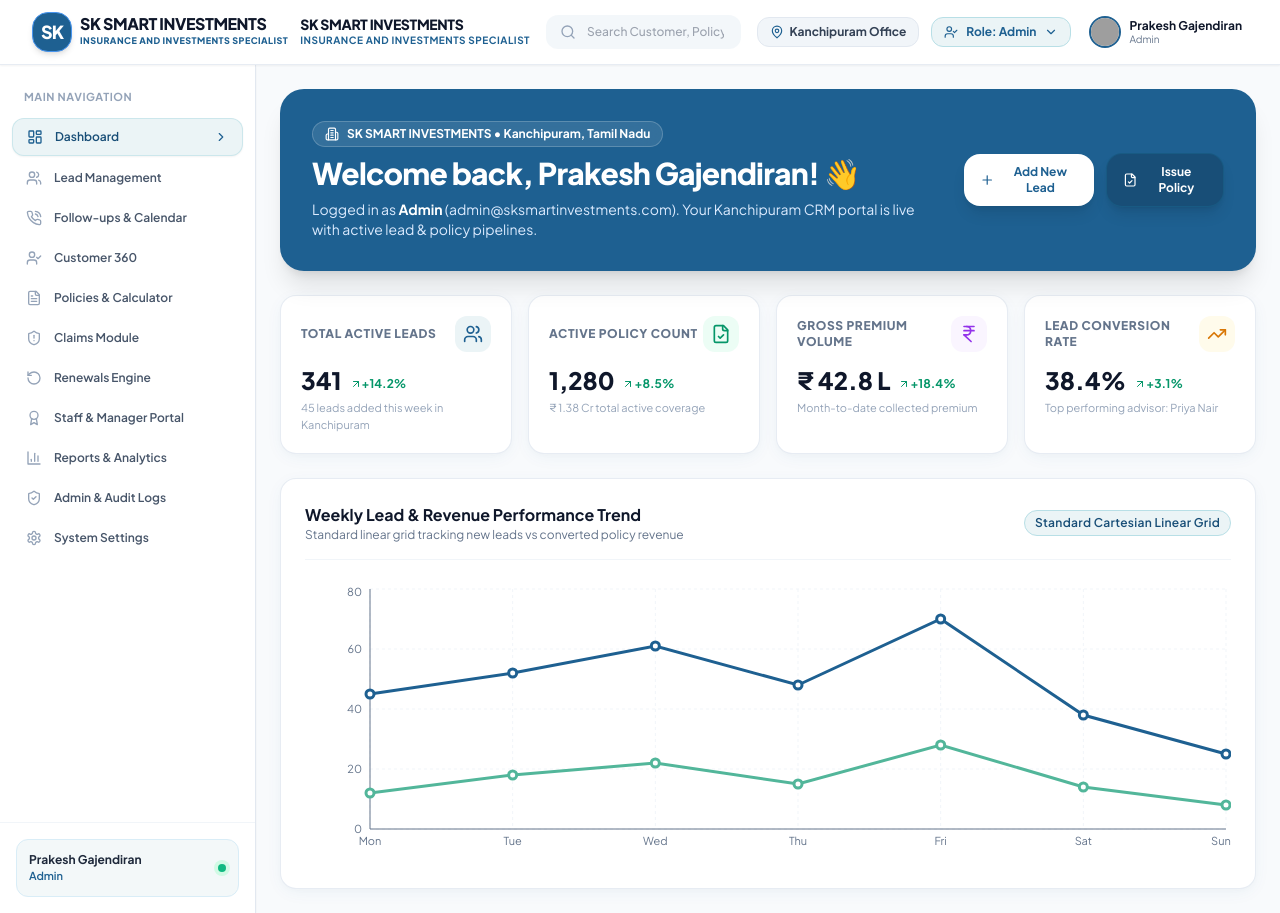
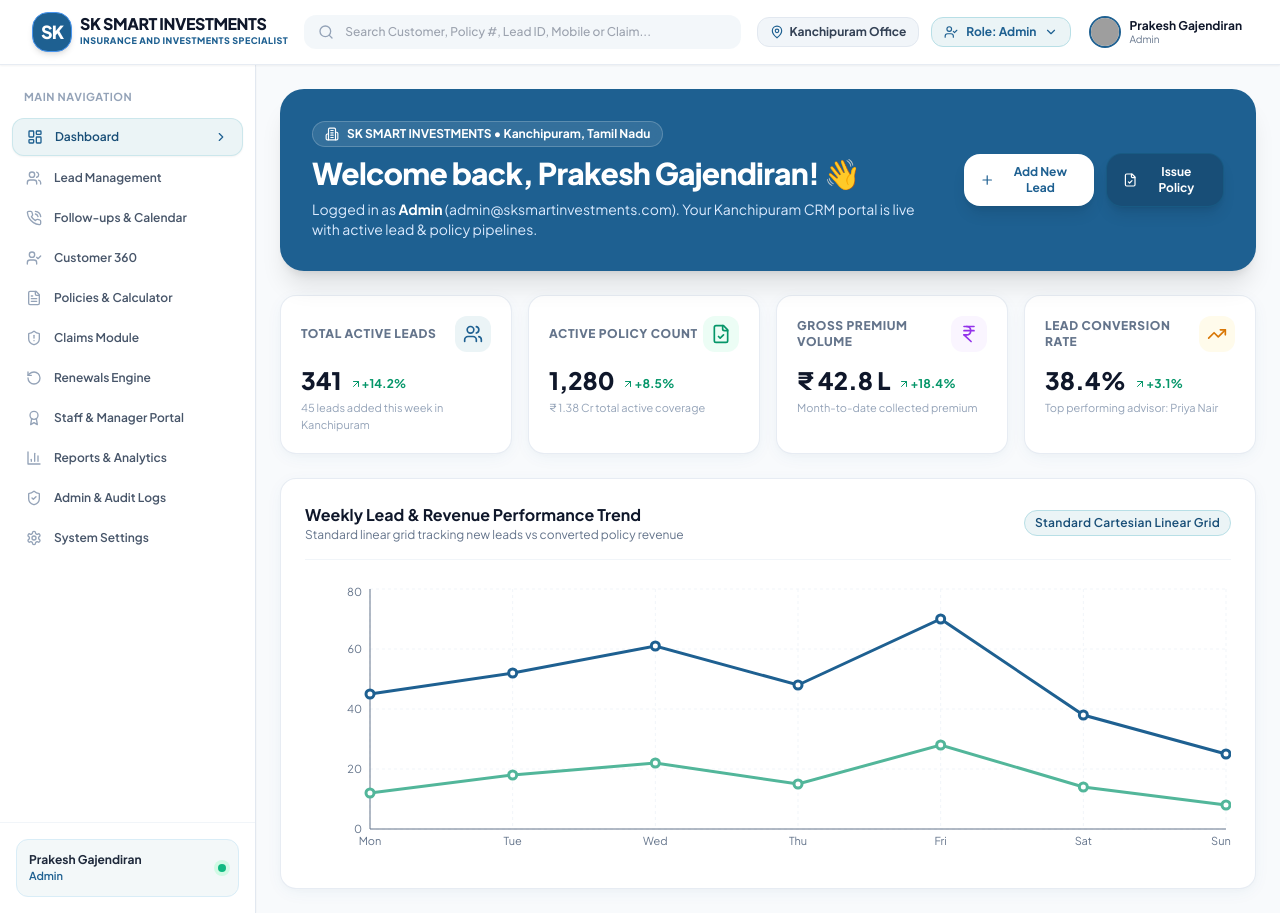
Before and after one commit to nunnharichandana/sk-crm, a React (Vite) app in the folder frontend/: page /dashboard in a window 1280 px wide. Built offline with nearby package versions, Linux system fonts and the light colour scheme; grey boxes are pictures that could not be loaded.

Commit message:
Fix header duplicate brand text by rendering single Logo component

```diff
--- a/frontend/src/components/layout/Header.jsx
+++ b/frontend/src/components/layout/Header.jsx
@@ -1,16 +1,13 @@
 import React, { useState, useRef, useEffect } from 'react';
 import { useAuth } from '../../context/AuthContext';
-import { MOCK_ROLES, MOCK_LEADS, MOCK_POLICIES, MOCK_CLAIMS, COMPANY_INFO } from '../../services/mockDataService';
+import { MOCK_ROLES, MOCK_LEADS, MOCK_POLICIES, MOCK_CLAIMS } from '../../services/mockDataService';
 import { Logo } from '../common/Logo';
 import {
   Search,
-  Bell,
   MapPin,
   ChevronDown,
   UserCheck,
   LogOut,
-  ShieldAlert,
-  FileText,
   User,
   ExternalLink
 } from 'lucide-react';
@@ -74,17 +71,9 @@ export const Header = () => {
     <header className="sticky top-0 z-40 bg-white/95 backdrop-blur-md border-b border-slate-200/80 shadow-sm">
       <div className="max-w-7xl mx-auto px-4 sm:px-6 lg:px-8 h-16 flex items-center justify-between gap-4">
 
-        {/* Left: Brand Identity Logo */}
+        {/* Left: Brand Identity Logo (Single clean display) */}
         <div className="flex items-center space-x-3 cursor-pointer" onClick={() => navigate('/dashboard')}>
           <Logo className="h-10 w-auto" />
-          <div className="hidden sm:block">
-            <h1 className="text-sm font-black text-slate-900 tracking-tight leading-tight uppercase">
-              {COMPANY_INFO.name}
-            </h1>
-            <p className="text-[10px] font-bold text-[#1E6091] tracking-wider uppercase">
-              {COMPANY_INFO.tagline}
-            </p>
-          </div>
         </div>
 
         {/* Center: Live Interactive Global Search Bar */}
@@ -141,7 +130,7 @@ export const Header = () => {
         {/* Right Actions: Single Location Badge, Role Switcher & User Profile */}
         <div className="flex items-center space-x-3">
 
-          {/* Location Badge (Kanchipuram, Tamil Nadu) */}
+          {/* Location Badge (Kanchipuram Office) */}
           <div className="hidden lg:flex items-center space-x-1.5 px-3 py-1.5 rounded-xl bg-slate-100 border border-slate-200 text-slate-700 text-xs font-bold">
             <MapPin className="h-3.5 w-3.5 text-[#1E6091]" />
             <span>Kanchipuram Office</span>
```
